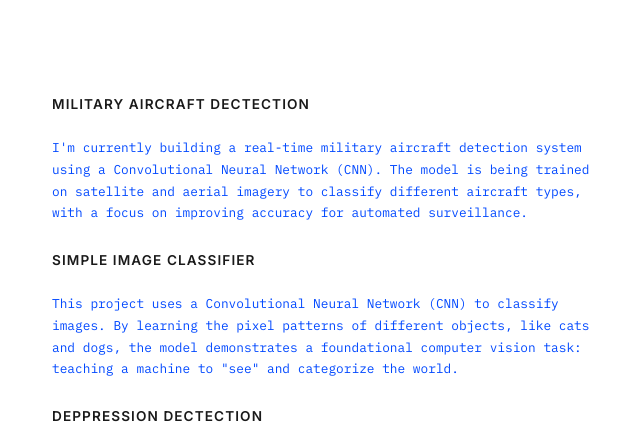
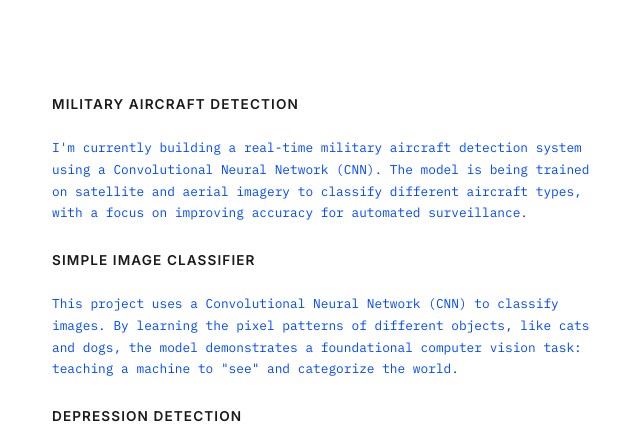
Before and after one commit to Adarsh-Aravind/Portfolio, a plain HTML site: page index.html in a window 1280 px wide. Shown: the part 3419-3865 px from the top of the page, 619-1259 px from the left. Drawn offline with nearby package versions, Linux system fonts and the light colour scheme.

Commit message:
docs: Update README and fix typos

```diff
--- a/index.html
+++ b/index.html
@@ -154,7 +154,7 @@
         </div>
         <div class="details-grid-section">
             <div class="detail-section">
-                <h3>MILITARY AIRCRAFT DECTECTION</h3>
+                <h3>MILITARY AIRCRAFT DETECTION</h3>
                 <p class="subtitle">I'm currently building a real-time military aircraft detection system using a
                     Convolutional Neural Network (CNN). The model is being trained on satellite and aerial imagery
                     to classify different aircraft types, with a focus on improving accuracy for automated
@@ -163,7 +163,7 @@
                 <p class="subtitle">This project uses a Convolutional Neural Network (CNN) to classify images. By
                     learning the pixel patterns of different objects, like cats and dogs, the model demonstrates a
                     foundational computer vision task: teaching a machine to "see" and categorize the world.</p><br>
-                <h3>DEPPRESSION DECTECTION</h3>
+                <h3>DEPRESSION DETECTION</h3>
                 <P class="subtitle">1. Using a TF-IDF Model<br>
                     This model detects signs of depression by analyzing keyword frequency in text. It identifies
                     words statistically linked to depression, classifying the text based on the weight of this
```
Also changed, not shown: 1 other file.
